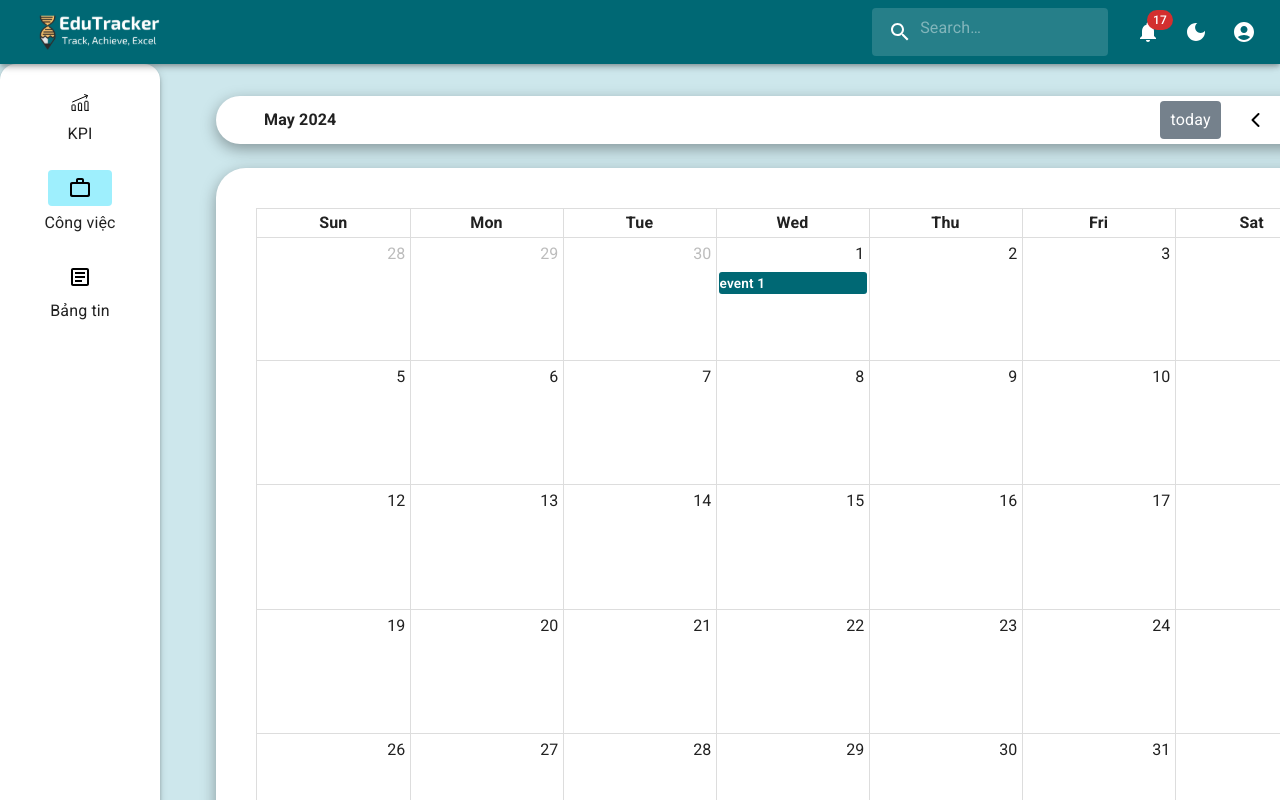
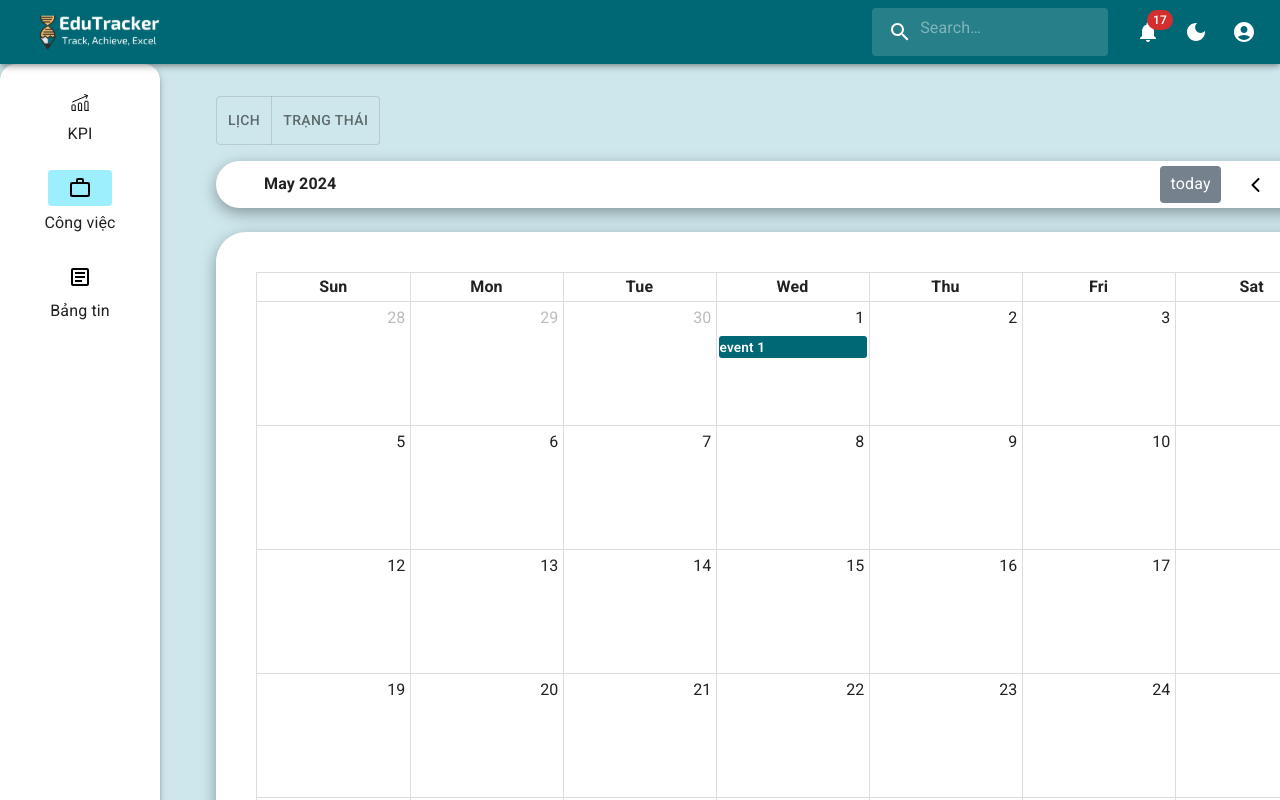
Before and after one commit to VoidKeishi/EduTracker, a React (Vite) app in the folder EduTracker/: page /task in a window 1280 px wide. Shown: the top 800 px of the page. Built offline with nearby package versions, Linux system fonts and the light colour scheme; a web font is replaced by a local one.

Commit message:
Added the toggle btn for the calendar

```diff
--- a/EduTracker/src/pages/Task/index.jsx
+++ b/EduTracker/src/pages/Task/index.jsx
@@ -1,3 +1,5 @@
+import React, {useState} from 'react';
+
 import FullCalendar from '@fullcalendar/react'
 import dayGridPlugin from '@fullcalendar/daygrid' // a plugin!
 import Box from '@mui/material/Box';
@@ -7,11 +9,20 @@ import Divider from '@mui/material/Divider';
 import Button from '@mui/material/Button';
 import DailyTask from './components/DailyTask';
 
+import ToggleButton from '@mui/material/ToggleButton';
+import ToggleButtonGroup from '@mui/material/ToggleButtonGroup';
+
 function Task() {
   const today = new Date()
   const date = String(today.getDate()).padStart(2, '0') + '/' +
   String(today.getMonth() + 1).padStart(2, '0') + '/' +
   today.getFullYear();
+  const [view, setView] = React.useState('month');
+
+  const handleView = (event, newView) => {
+    setView(newView);
+  };
+
   return (
     <Box
       sx={{
@@ -26,6 +37,21 @@ function Task() {
           width: "70%",
         }}
       >
+        <ToggleButtonGroup
+          color="primary"
+          value={view}
+          exclusive
+          onChange={handleView}
+          sx={{ marginBottom: "1rem" }}
+          aria-label="calendar view"
+        >
+          <ToggleButton value="calendar" aria-label="calendar view">
+            Lịch
+          </ToggleButton>
+          <ToggleButton value="status" aria-label="status view">
+            Trạng thái
+          </ToggleButton>
+        </ToggleButtonGroup>
         <FullCalendar
           plugins={[ dayGridPlugin ]}
           initialView="dayGridMonth"
```
